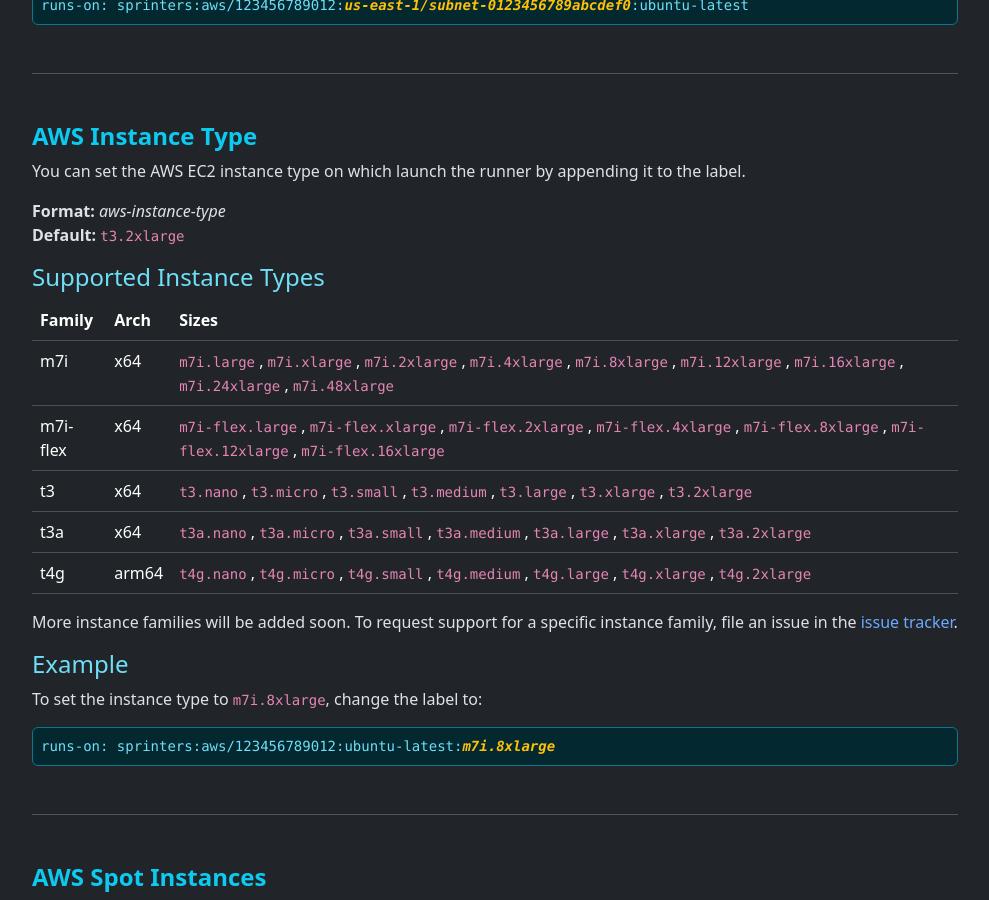
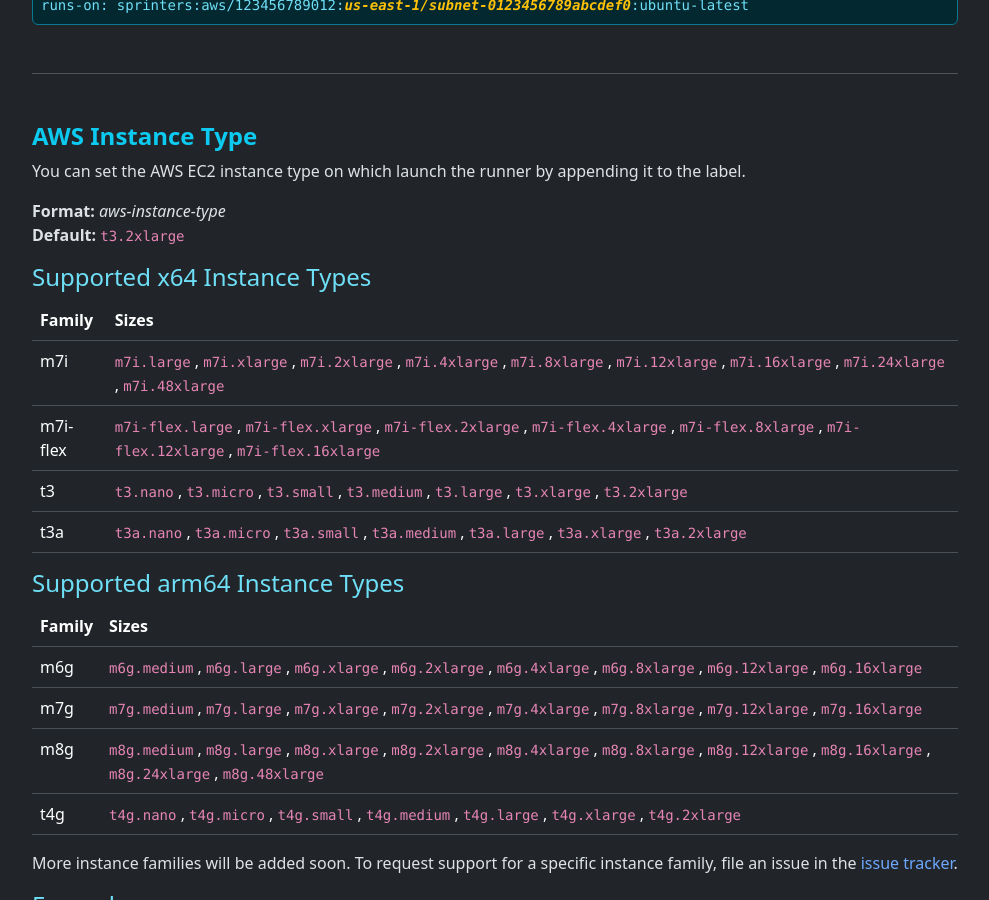
Before and after one commit to sprinters-sh/sprinters.sh, a Jekyll site: the page built from docs/label.md, in a window 1280 px wide and 900 px high, scrolled down 3691 px. Shown: the whole window, without its empty margins (240-1229 px from the left). Built offline with Jekyll 4.4.1, drawn with Linux system fonts in a browser that asks for light colours.

Commit message:
m6g, m7g and m8g arm64 instance support

```diff
--- a/docs/label.md
+++ b/docs/label.md
@@ -177,15 +177,24 @@
 **Format:** _aws-instance-type_\
 **Default:** `t3.2xlarge`
 
-{% include h4.html text="Supported Instance Types" %}
+{% include h4.html text="Supported <strong>x64</strong> Instance Types" %}
 
-| Family | Arch | Sizes |
+| Family | Sizes |
 +-|-|-+
-| m7i | x64 | `m7i.large` , `m7i.xlarge` , `m7i.2xlarge` , `m7i.4xlarge` , `m7i.8xlarge` , `m7i.12xlarge` , `m7i.16xlarge` , `m7i.24xlarge` , `m7i.48xlarge` |
-| m7i-flex | x64 | `m7i-flex.large` , `m7i-flex.xlarge` , `m7i-flex.2xlarge` , `m7i-flex.4xlarge` , `m7i-flex.8xlarge` , `m7i-flex.12xlarge` , `m7i-flex.16xlarge` |
-| t3 | x64 | `t3.nano` , `t3.micro` , `t3.small` , `t3.medium` , `t3.large` , `t3.xlarge` , `t3.2xlarge` |
-| t3a | x64 | `t3a.nano` , `t3a.micro` , `t3a.small` , `t3a.medium` , `t3a.large` , `t3a.xlarge` , `t3a.2xlarge` |
-| t4g | arm64 | `t4g.nano` , `t4g.micro` , `t4g.small` , `t4g.medium` , `t4g.large` , `t4g.xlarge` , `t4g.2xlarge` |
+| m7i | `m7i.large` , `m7i.xlarge` , `m7i.2xlarge` , `m7i.4xlarge` , `m7i.8xlarge` , `m7i.12xlarge` , `m7i.16xlarge` , `m7i.24xlarge` , `m7i.48xlarge` |
+| m7i-flex | `m7i-flex.large` , `m7i-flex.xlarge` , `m7i-flex.2xlarge` , `m7i-flex.4xlarge` , `m7i-flex.8xlarge` , `m7i-flex.12xlarge` , `m7i-flex.16xlarge` |
+| t3 | `t3.nano` , `t3.micro` , `t3.small` , `t3.medium` , `t3.large` , `t3.xlarge` , `t3.2xlarge` |
+| t3a | `t3a.nano` , `t3a.micro` , `t3a.small` , `t3a.medium` , `t3a.large` , `t3a.xlarge` , `t3a.2xlarge` |
+{: .table #instance-types }
+
+{% include h4.html text="Supported <strong>arm64</strong> Instance Types" %}
+
+| Family | Sizes |
++-|-|-+
+| m6g | `m6g.medium` , `m6g.large` , `m6g.xlarge` , `m6g.2xlarge` , `m6g.4xlarge` , `m6g.8xlarge` , `m6g.12xlarge` , `m6g.16xlarge` |
+| m7g | `m7g.medium` , `m7g.large` , `m7g.xlarge` , `m7g.2xlarge` , `m7g.4xlarge` , `m7g.8xlarge` , `m7g.12xlarge` , `m7g.16xlarge` |
+| m8g | `m8g.medium` , `m8g.large` , `m8g.xlarge` , `m8g.2xlarge` , `m8g.4xlarge` , `m8g.8xlarge` , `m8g.12xlarge` , `m8g.16xlarge` , `m8g.24xlarge` , `m8g.48xlarge` |
+| t4g | `t4g.nano` , `t4g.micro` , `t4g.small` , `t4g.medium` , `t4g.large` , `t4g.xlarge` , `t4g.2xlarge` |
 {: .table #instance-types }
 
 More instance families will be added soon. To request support for a specific instance family, file an issue in the [issue tracker](https://github.com/sprinters-sh/sprinters/issues).
```
Also changed, not shown: docs/changelog.md (+1 -0 lines), index.html (+8 -1 lines).
